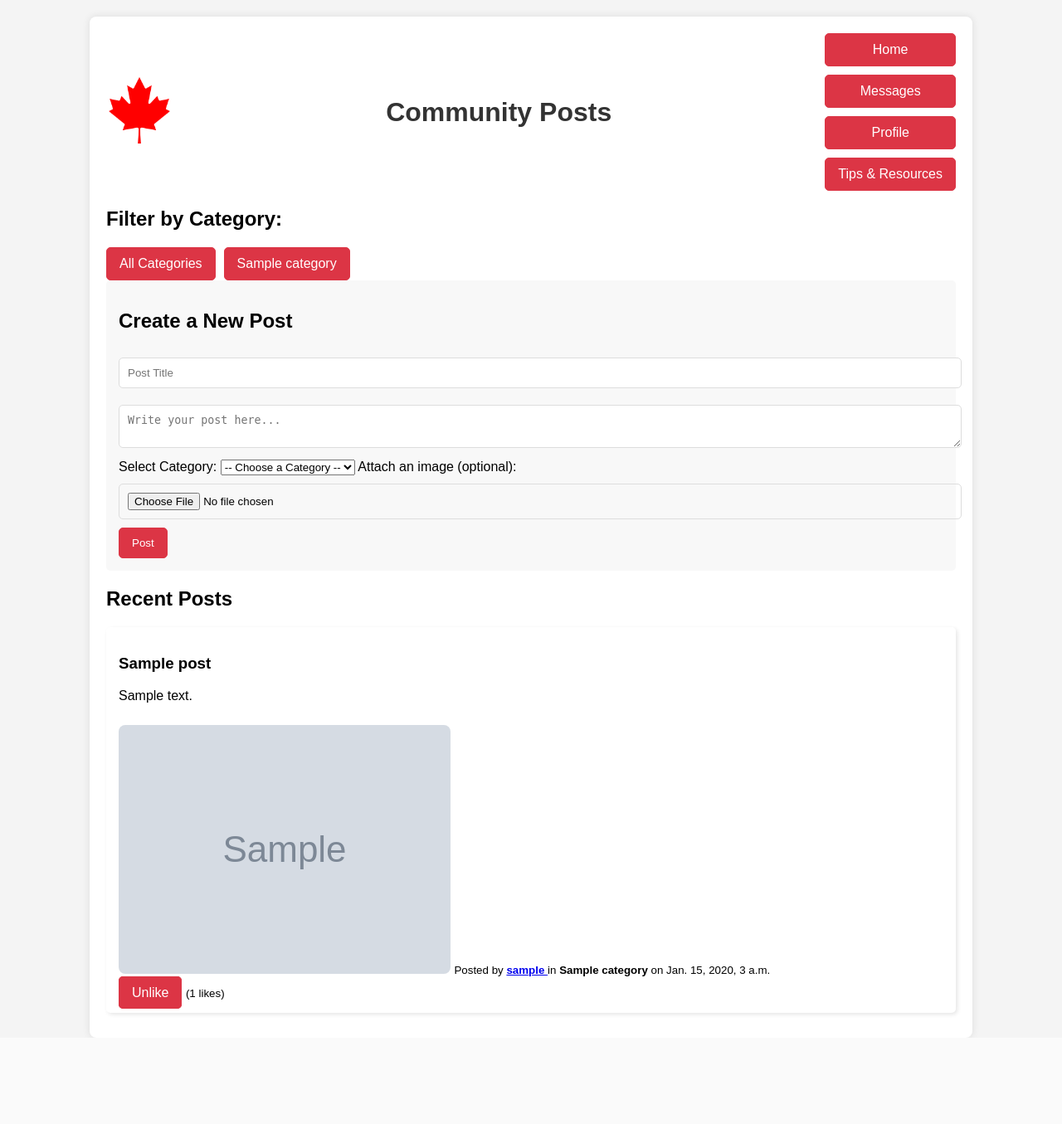
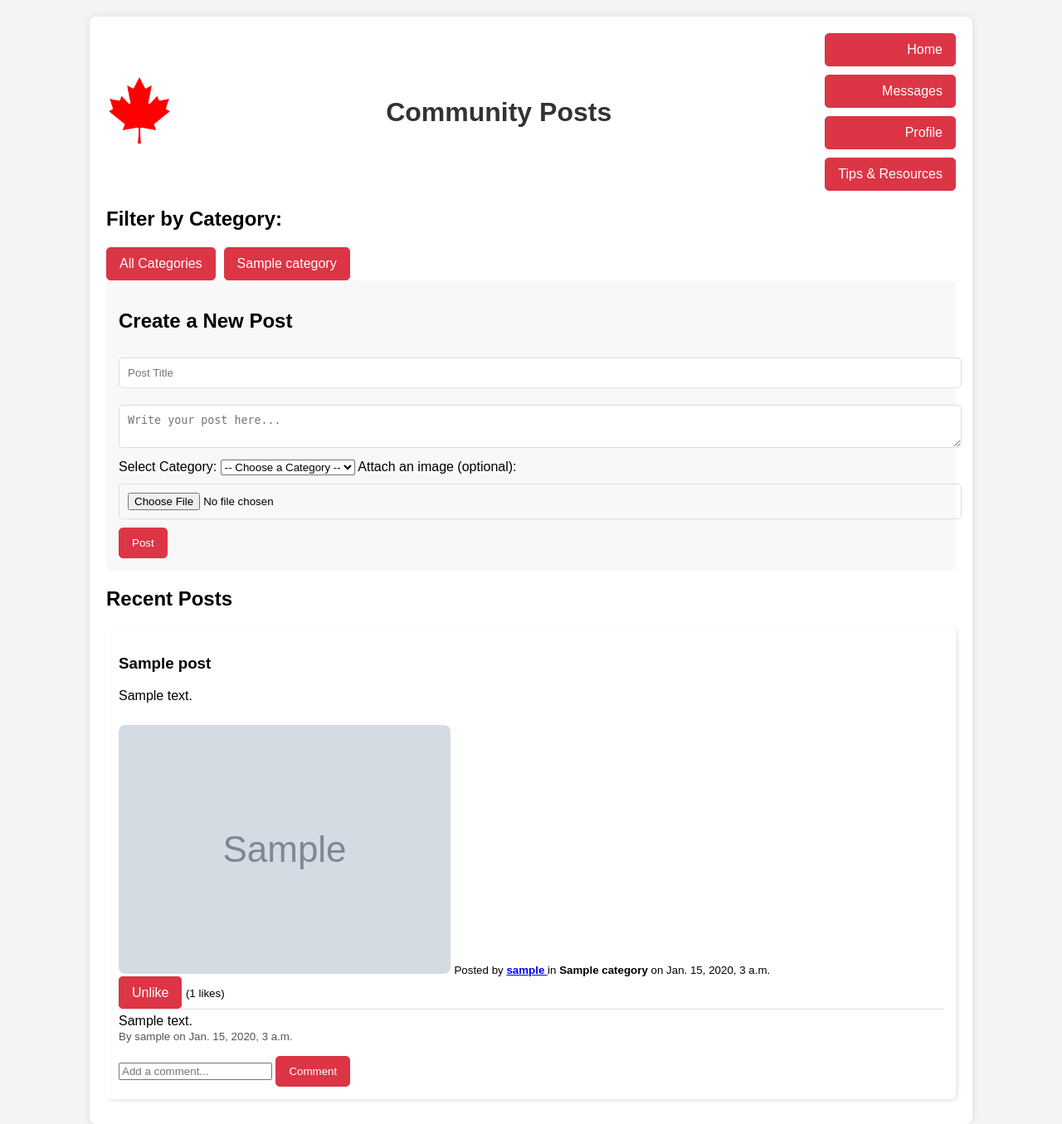
Before and after one commit to SYM-Hacks/CalgaryHacks2025, a Django app: page /posts/ in a window 1280 px wide. Shown: the whole page at 83% size. Before the commit the page ends 1251 px from the top, so only its background shows below. Run offline with Django 5.2, Linux system fonts and the light colour scheme; a user stored in the database is signed in; tables that the repository leaves empty hold one stand-in row (values such as "Sample post"); grey boxes marked "Sample" are stand-in pictures.

Commit message:
added ability to comment on posts

```diff
--- a/app/forum/models.py
+++ b/app/forum/models.py
@@ -81,3 +81,12 @@ class Follow(models.Model):
 
     def __str__(self):
         return f"{self.follower.username} follows {self.followed.username}"
+
+class Comment(models.Model):
+    post = models.ForeignKey(Post, related_name="comments", on_delete=models.CASCADE)
+    user = models.ForeignKey(User, on_delete=models.CASCADE)
+    content = models.TextField()
+    created_at = models.DateTimeField(auto_now_add=True)
+
+    def __str__(self):
+        return f"{self.user.username} commented on {self.post.title}"
--- a/app/forum/templates/forum/posts.html
+++ b/app/forum/templates/forum/posts.html
@@ -14,15 +14,27 @@
             margin-top: 10px;
             border-radius: 8px;
         }
-        /* Header layout: image on left, title in center, vertical nav on right */
+        /* Comment styles */
+        .comment {
+            border-top: 1px solid #ddd;
+            padding: 5px 0;
+            margin-top: 10px;
+        }
+        .comment p {
+            margin: 0;
+        }
+        .comment small {
+            color: #555;
+        }
+        .comment-form {
+            margin-top: 10px;
+        }
+        /* (Reuse your header styling from before) */
         .header-main {
             display: flex;
             align-items: center;
             justify-content: space-between;
             margin-bottom: 20px;
-        }
-        .header-left {
-            flex: 0 0 auto;
         }
         .header-left img {
             width: 80px;
@@ -45,14 +57,11 @@
             flex-direction: column;
             gap: 10px;
         }
-        .nav-vertical a.btn {
-            text-align: center; /* center text within the buttons */
-        }
     </style>
 </head>
 <body>
     <div class="container">
-        <!-- Three-column header layout -->
+        <!-- Header layout -->
         <header class="header-main">
             <div class="header-left">
                 <img src="{% static 'forum/community.png' %}" alt="Community Logo">
@@ -134,6 +143,27 @@
                         {% endif %}
                         <small>({{ post.like_set.count }} likes)</small>
                     </div>
+
+                    <!-- Display Comments -->
+                    <div class="comments">
+                        {% for comment in post.comments.all %}
+                            <div class="comment">
+                                <p>{{ comment.content }}</p>
+                                <small>By {{ comment.user.username }} on {{ comment.created_at }}</small>
+                            </div>
+                        {% empty %}
+                            <p>No comments yet.</p>
+                        {% endfor %}
+                    </div>
+
+                    <!-- Comment Form -->
+                    <div class="comment-form">
+                        <form method="POST" action="{% url 'add_comment' post.id %}">
+                            {% csrf_token %}
+                            <input type="text" name="comment" placeholder="Add a comment..." required>
+                            <button type="submit" class="btn btn-secondary">Comment</button>
+                        </form>
+                    </div>
                 </div>
             {% empty %}
                 <p>No posts yet in this category. Be the first to share something!</p>
--- a/app/forum/urls.py
+++ b/app/forum/urls.py
@@ -25,4 +25,5 @@ urlpatterns = [
     path('like/<int:post_id>/', views.like_post, name='like_post'),
     path('follow/<int:user_id>/', views.follow_user, name='follow_user'),
     path("chats/new/<int:user_id>/", views.get_or_create_chat, name="get_or_create_chat"),
+    path("comment/<int:post_id>/", views.add_comment, name="add_comment"),
 ]
--- a/app/forum/views.py
+++ b/app/forum/views.py
@@ -4,7 +4,7 @@ from django.contrib.auth.forms import UserCreationForm, AuthenticationForm
 from django.contrib.auth import login, logout
 from django.http import JsonResponse
 from django.views.decorators.csrf import csrf_exempt
-from .models import Profile, Chat, Message, Post, Category, Like, Follow
+from .models import Profile, Chat, Message, Post, Category, Like, Follow, Comment
 import json
 from django.contrib.auth.models import User
 from django.utils import timezone
@@ -332,4 +332,12 @@ def follow_user(request, user_id):
         follow_obj.delete()
     return redirect('user_profile', user_id=user_to_follow.id)
 
-# If you have a user_profile route, you'd see the changes after redirect
+
+@login_required
+def add_comment(request, post_id):
+    post = get_object_or_404(Post, id=post_id)
+    if request.method == "POST":
+        content = request.POST.get("comment")
+        if content:
+            Comment.objects.create(post=post, user=request.user, content=content)
+    return redirect("posts")
```
Also changed, not shown: app/media/profile_pics/pfp.png (added).
